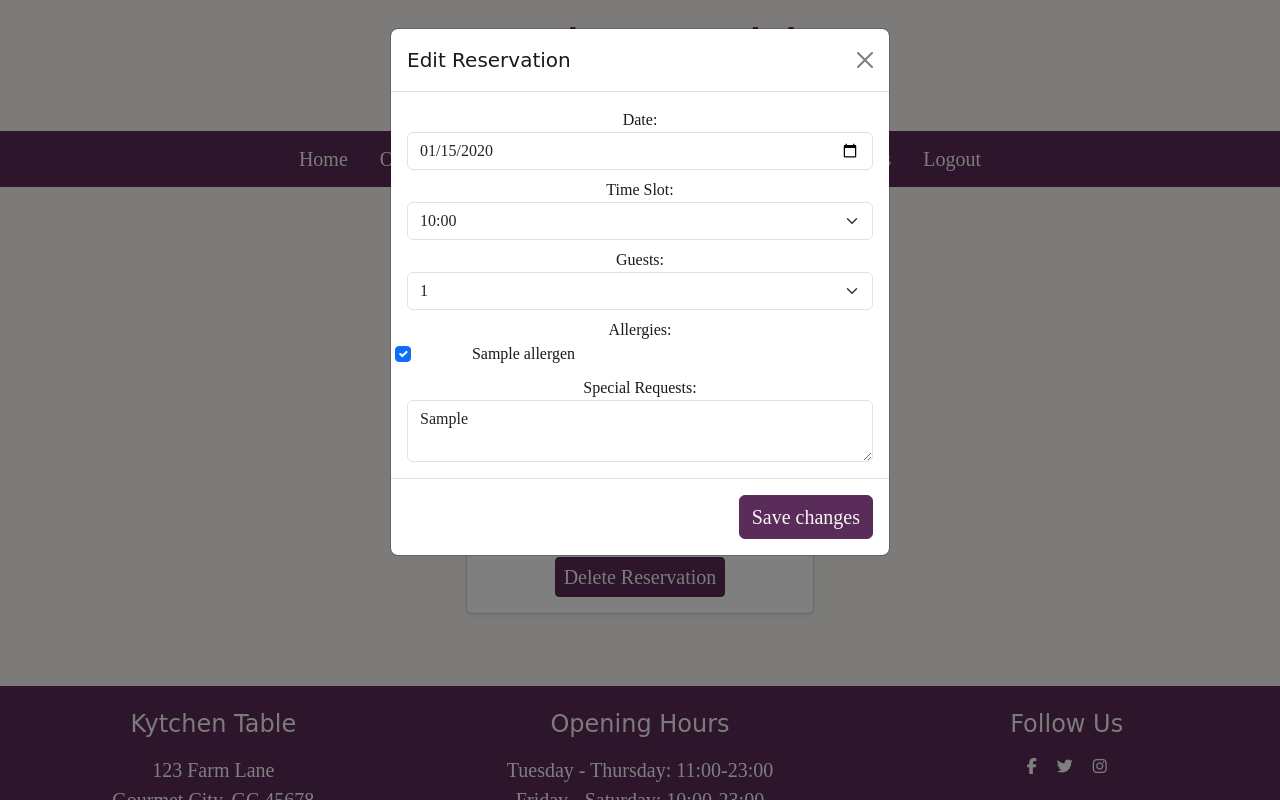
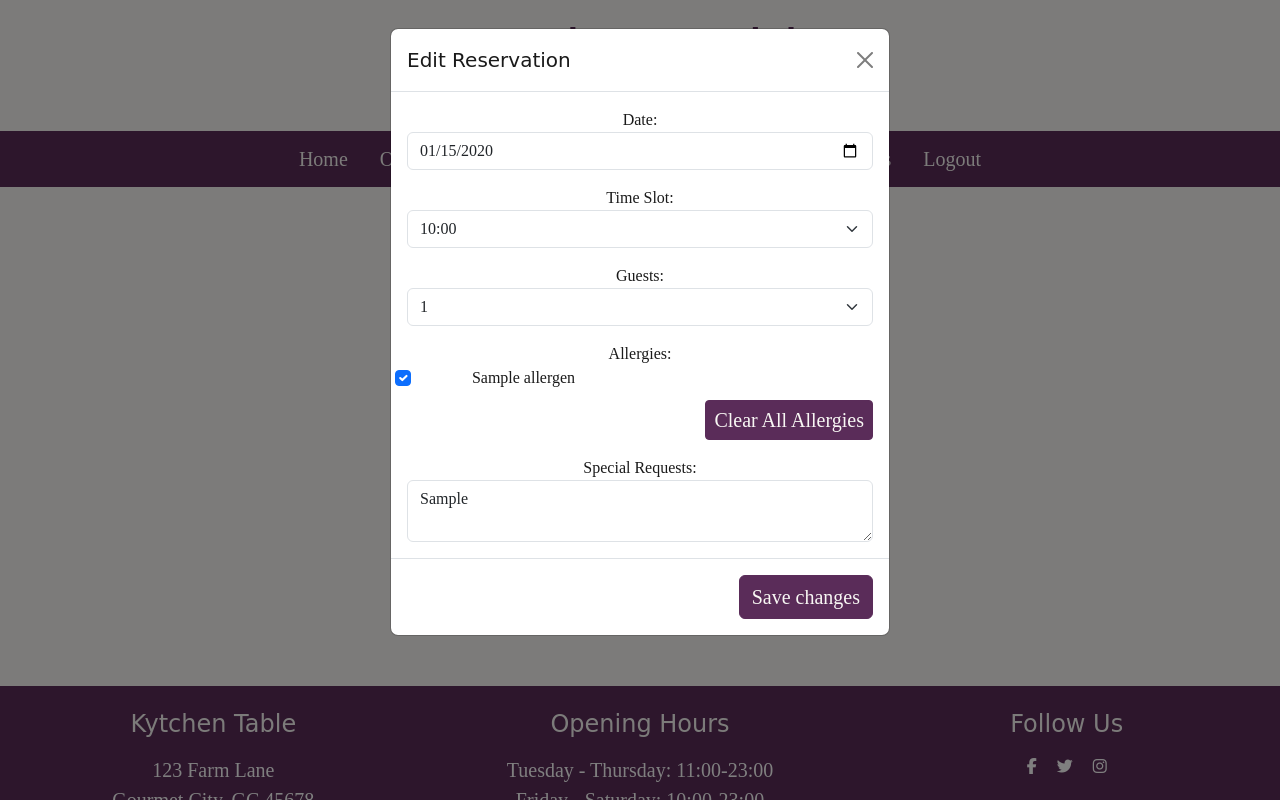
Before and after one commit to foster95/kytchentable, a Django app: page /my_reservations/ in a window 1280 px wide, after a click on "Edit Reservation". Run offline with Django 4.2, Linux system fonts and the light colour scheme; a user stored in the database is signed in; tables that the repository leaves empty hold one stand-in row (values such as "Sample post"); some libraries are stand-ins or nearby versions; some web fonts are replaced.

Commit message:
add in clear all allergies button

```diff
--- a/my_account/templates/my_account/account.html
+++ b/my_account/templates/my_account/account.html
@@ -76,21 +76,21 @@
           <label for="id_date">Date:</label>
           <input type="date" name="reservation_date" id="id_date" class="form-control">
 
-          <label for="id_time_slot" class="mt-2">Time Slot:</label>
+          <label for="id_time_slot" class="mt-3">Time Slot:</label>
           <select name="time_slot" id="id_time_slot" class="form-select">
             {% for time, label in TIME_SLOTS %}
             <option value="{{ time }}">{{ label }}</option>
             {% endfor %}
         </select>
 
-          <label for="id_guests" class="mt-2">Guests:</label>
+          <label for="id_guests" class="mt-3">Guests:</label>
           <select name="number_of_guests" id="id_guests" class="form-select">
             {% for count, label in NO_GUESTS %}
             <option value="{{ count }}">{{ label }}</option>
             {% endfor %}
         </select>
 
-        <label class="mt-2 d-block">Allergies:</label>
+        <label class="mt-3 d-block">Allergies:</label>
         <div id="id_allergens" class="row row-cols-2">
           {% for allergen in allergens %}
           <div class="col form-check">
@@ -109,8 +109,16 @@
             {% endfor %}
           </div>
 
+          <!--Clear allergies incase accidentally added-->
+          <div class="text-end mt-2">
+            <button type="button" class="btn btn-sm btn-outline-secondary" id="clear-allergies-button">
+              Clear All Allergies
+            </button>
+          </div>
 
-          <label for="id_special_requests" class="mt-2">Special Requests:</label>
+
+
+          <label for="id_special_requests" class="mt-3">Special Requests:</label>
           <textarea name="special_requests" id="id_special_requests" class="form-control"></textarea>
         </div>
 
--- a/static/js/edit_reservation.js
+++ b/static/js/edit_reservation.js
@@ -1,5 +1,4 @@
 // Edit Reservation Modal
-
 document.addEventListener('DOMContentLoaded', function() {
   const editButtons = document.querySelectorAll('.edit-btn');
   const editModalEl = document.getElementById('editReservationModal');
@@ -16,9 +15,18 @@ document.addEventListener('DOMContentLoaded', function() {
   const editTimeSlot = editForm.querySelector('#id_time_slot');
   const editGuestNo = editForm.querySelector('#id_guests');
   const editSpecialRequests = editForm.querySelector('#id_special_requests');
-  const editAllergyCheckboxes = document.querySelectorAll('.allergy-checkbox'); // ✅ fixed variable name
+  const editAllergyCheckboxes = document.querySelectorAll('.allergy-checkbox');
+  const clearAllergiesBtn = document.getElementById('clear-allergies-button'); //
 
-  // Loop through edit buttons
+  // Clear allergies button — no confirmation
+  if (clearAllergiesBtn) {
+    clearAllergiesBtn.addEventListener('click', function() {
+      editAllergyCheckboxes.forEach(cb => cb.checked = false);
+      console.log("All allergies cleared instantly.");
+    });
+  }
+
+  // Handle edit button clicks
   editButtons.forEach(button => {
     button.addEventListener('click', function() {
       const bookingId = this.dataset.bookingId;
@@ -35,10 +43,10 @@ document.addEventListener('DOMContentLoaded', function() {
       if (editGuestNo) editGuestNo.value = guests;
       if (editSpecialRequests) editSpecialRequests.value = special.trim();
 
-      // Clear all allergy checkboxes first
+      // Clear all checkboxes first
       editAllergyCheckboxes.forEach(cb => cb.checked = false);
 
-      // Re-check the user’s existing allergies if they have them
+      // Re-check existing allergies
       allergies.forEach(id => {
         const checkbox = document.getElementById(`allergen_${id}`);
         if (checkbox) checkbox.checked = true;
@@ -49,14 +57,13 @@ document.addEventListener('DOMContentLoaded', function() {
     });
   });
 
-  //Confirm before submitting edits
+  // Confirm before submitting edits
   editForm.addEventListener('submit', function(event) {
     event.preventDefault(); // Stop default submit
 
     if (confirmModal) {
       confirmModal.show();
     } else {
-
       if (confirm("Are you sure you want to update this reservation?")) {
         editForm.submit();
       }
@@ -72,9 +79,7 @@ document.addEventListener('DOMContentLoaded', function() {
   }
 });
 
-
 // Delete Reservation Modal
-
 const deleteButtons = document.querySelectorAll(".delete-btn");
 const deleteForm = document.getElementById("delete-form");
 
@@ -86,4 +91,4 @@ const deleteButtons = document.querySelectorAll(".delete-btn");
       console.log("Deleting booking:", bookingId);
     });
   });
-  };
+}
--- a/templates/base.html
+++ b/templates/base.html
@@ -136,8 +136,8 @@
 <script src="https://cdn.jsdelivr.net/npm/bootstrap@5.3.3/dist/js/bootstrap.bundle.min.js"></script>
 
 <!-- Custom JS -->
-{% block js% }
+{% block js %}
 <script src="{% static 'js/edit_reservation.js' %}"></script>
-{% endblock js% }
+{% endblock js %}
 </body>
 </html>
```
Lines whose indentation alone changed are shown as unchanged.
